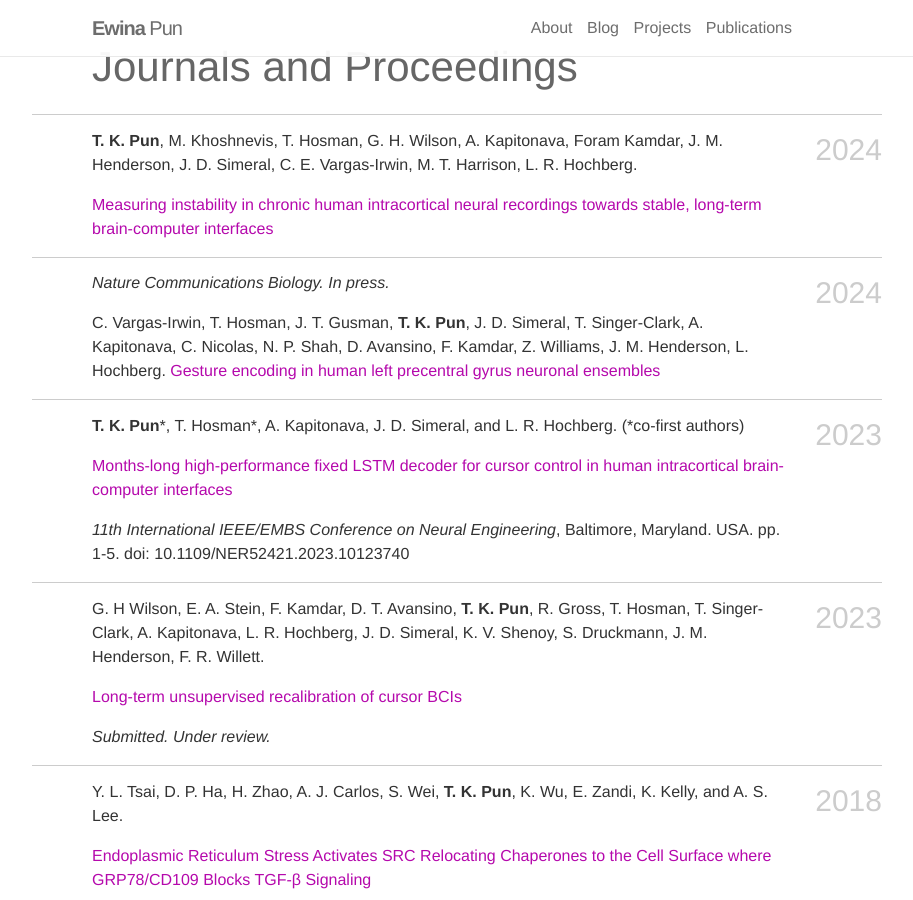
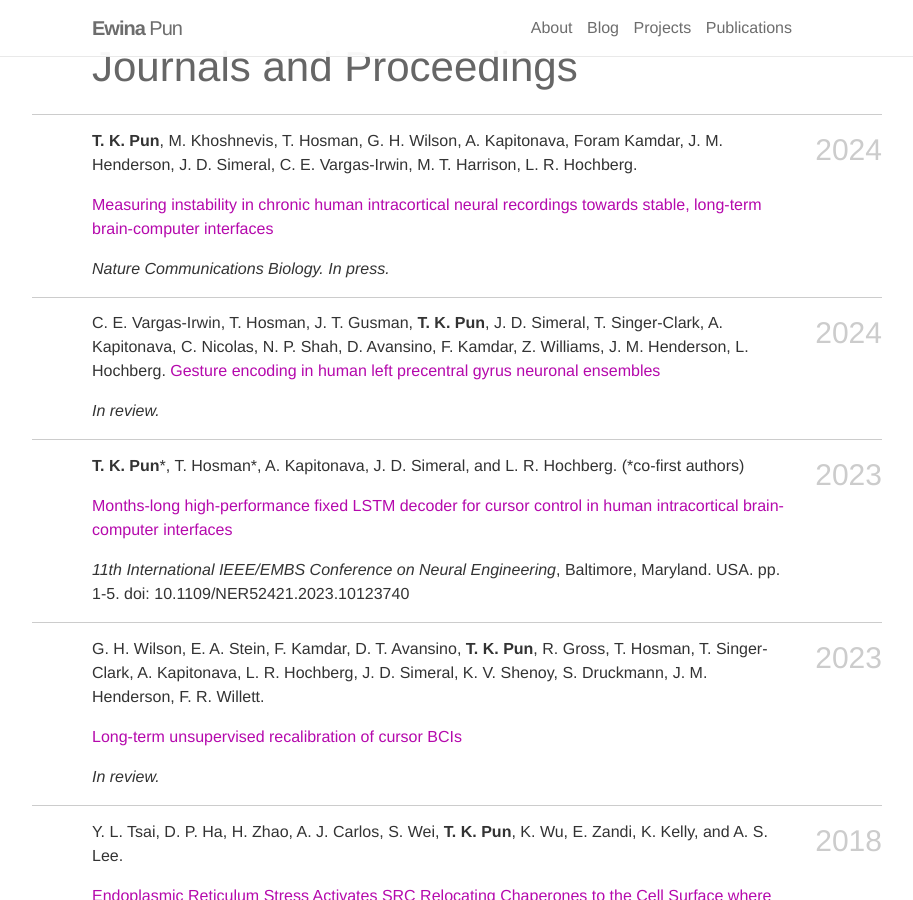
Before and after one commit to ewinapun/ewinapun.github.io, a Jekyll site: the page built from _pages/publications.md, in a window 1280 px wide and 900 px high, scrolled down 215 px. Shown: the whole window, without its empty margins (198-1111 px from the left). Built offline with Jekyll 4.4.1, drawn with Linux system fonts in a browser that asks for light colours; nearby versions of some CDN libraries.

Commit message:
update small typo

```diff
--- a/_pages/publications.md
+++ b/_pages/publications.md
@@ -13,12 +13,14 @@ description: By categories in reversed chronological order.
 
 <a href='https://www.biorxiv.org/content/10.1101/2024.02.29.582733v1'>Measuring instability in chronic human intracortical neural recordings towards stable, long-term brain-computer interfaces</a>
 
+*Nature Communications Biology. In press.*
+
 <h3 class="year">2024</h3>
 
-*Nature Communications Biology. In press.*
+C. E. Vargas-Irwin, T. Hosman, J. T. Gusman, **T. K. Pun**, J. D. Simeral, T. Singer-Clark, A. Kapitonava, C. Nicolas, N. P. Shah, D. Avansino, F. Kamdar, Z. Williams, J. M. Henderson, L. Hochberg.
+<a href='https://www.biorxiv.org/content/10.1101/2024.08.23.608325v1'>Gesture encoding in human left precentral gyrus neuronal ensembles</a>
 
-C. Vargas-Irwin, T. Hosman, J. T. Gusman, **T. K. Pun**, J. D. Simeral, T. Singer-Clark, A. Kapitonava, C. Nicolas, N. P. Shah, D. Avansino, F. Kamdar, Z. Williams, J. M. Henderson, L. Hochberg.
-<a href='https://www.biorxiv.org/content/10.1101/2024.08.23.608325v1'>Gesture encoding in human left precentral gyrus neuronal ensembles</a>
+*In review.*
 
 <h3 class="year">2023</h3>
 
@@ -30,11 +32,11 @@ C. Vargas-Irwin, T. Hosman, J. T. Gusman, **T. K. Pun**, J. D. Simeral, T. Singe
 
 <h3 class="year">2023</h3>
 
-G. H Wilson, E. A. Stein, F. Kamdar, D. T. Avansino, **T. K. Pun**, R. Gross, T. Hosman, T. Singer-Clark, A. Kapitonava, L. R. Hochberg, J. D. Simeral, K. V. Shenoy, S. Druckmann, J. M. Henderson, F. R. Willett.
+G. H. Wilson, E. A. Stein, F. Kamdar, D. T. Avansino, **T. K. Pun**, R. Gross, T. Hosman, T. Singer-Clark, A. Kapitonava, L. R. Hochberg, J. D. Simeral, K. V. Shenoy, S. Druckmann, J. M. Henderson, F. R. Willett.
 
 <a href='https://www.biorxiv.org/content/10.1101/2023.02.03.527022v1'>Long-term unsupervised recalibration of cursor BCIs</a>
 
-*Submitted. Under review.*
+*In review.*
 
 <h3 class="year">2018</h3>
 
```
Also changed, not shown: _pages/about.md (+1 -1 lines).
